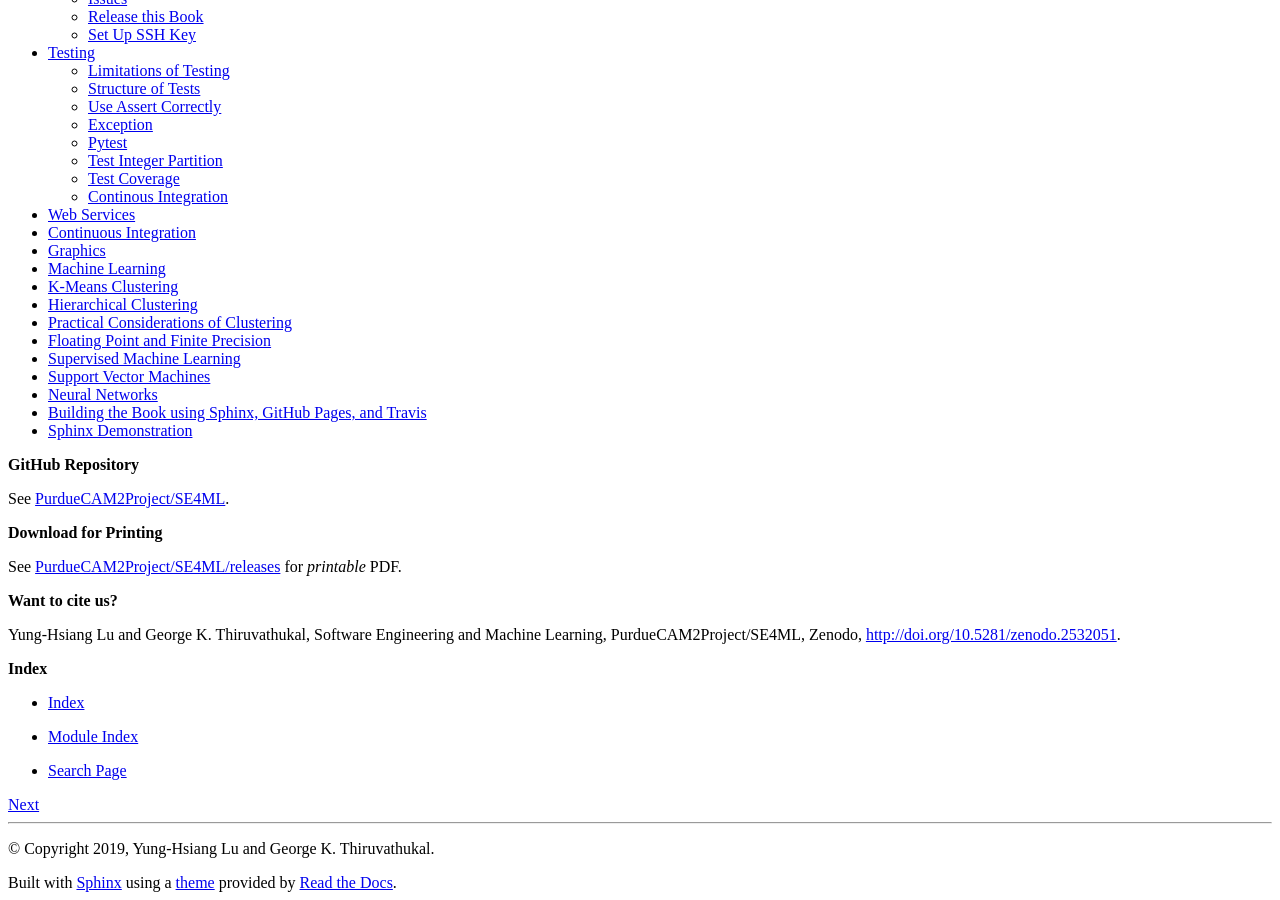
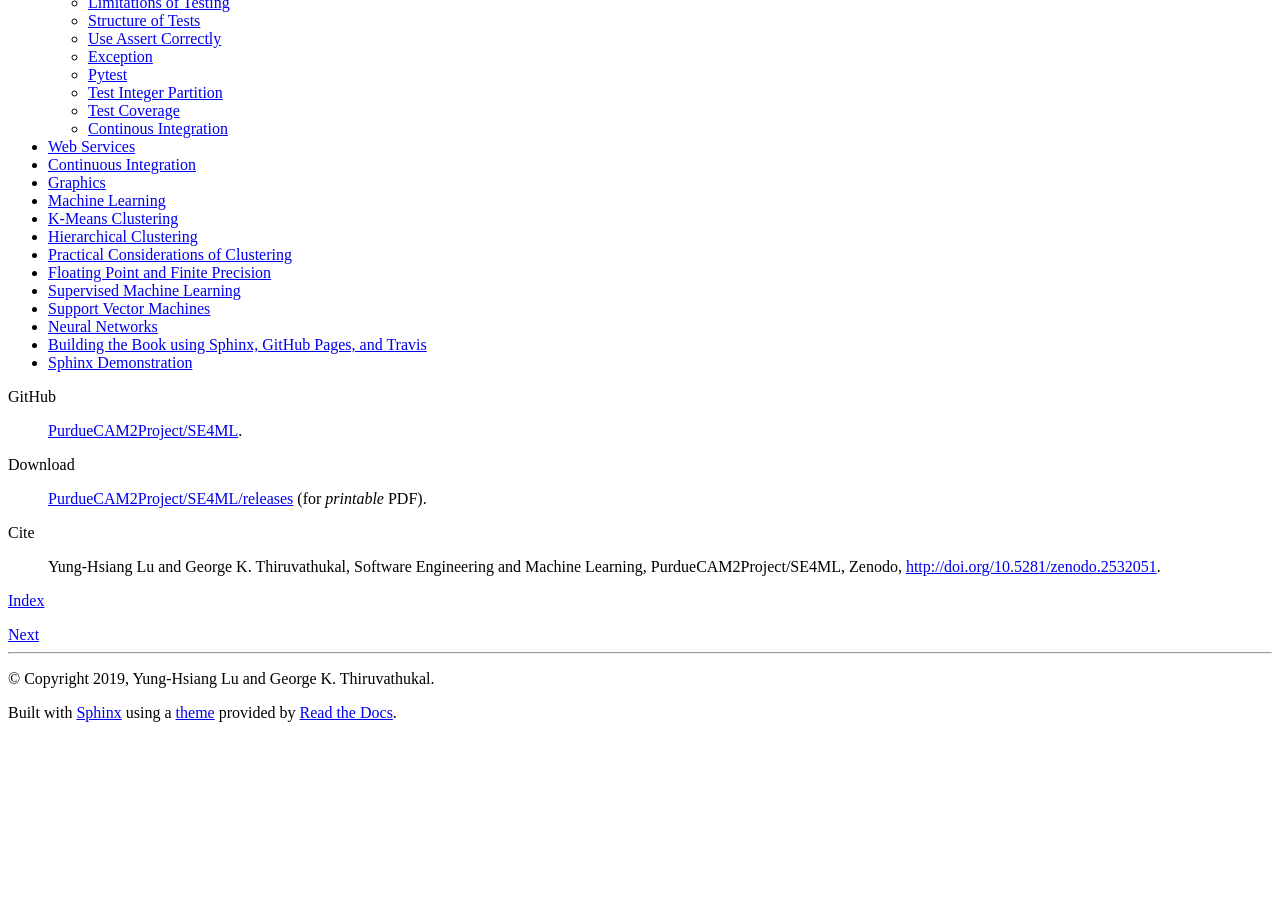
Before and after one commit to PurdueCAM2Project/SE4ML, a Sphinx documentation site: the page built from sphinx-book/source/index.rst, in a window 1280 px wide and 900 px high, scrolled down 1310 px. Built offline with Sphinx 7.4.7 and the Read the Docs theme 2.0.0, drawn with Linux system fonts in a browser that asks for light colours; after the commit the page ends 2040 px from its top, so only the background shows below that.

Commit message:
some cleanup of index page

```diff
--- a/sphinx-book/source/index.rst
+++ b/sphinx-book/source/index.rst
@@ -35,20 +34,13 @@ A draft book by `Yung-Hsiang Lu <https://engineering.purdue.edu/ECE/People/ptPro
    misc/chapter_sphinx_demo
 
 
-**GitHub Repository**
+GitHub
+   `PurdueCAM2Project/SE4ML <https://github.com/PurdueCAM2Project/SE4ML>`_.
 
-See `PurdueCAM2Project/SE4ML <https://github.com/PurdueCAM2Project/SE4ML>`_.
+Download
+   `PurdueCAM2Project/SE4ML/releases <https://github.com/PurdueCAM2Project/SE4ML/releases>`__ (for *printable* PDF).
 
-**Download for Printing**
+Cite
+   Yung-Hsiang Lu and George K. Thiruvathukal, Software Engineering and Machine Learning, PurdueCAM2Project/SE4ML, Zenodo, http://doi.org/10.5281/zenodo.2532051.
 
-See `PurdueCAM2Project/SE4ML/releases <https://github.com/PurdueCAM2Project/SE4ML/releases>`__ for *printable* PDF.
-
-**Want to cite us?**
-
-Yung-Hsiang Lu and George K. Thiruvathukal, Software Engineering and Machine Learning, PurdueCAM2Project/SE4ML, Zenodo, http://doi.org/10.5281/zenodo.2532051.
-
-**Index**
-
-* :ref:`genindex`
-* :ref:`modindex`
-* :ref:`search`
+:ref:`genindex`
```
Also changed, not shown: other parts of sphinx-book/source/index.rst (+0 -1 lines).
